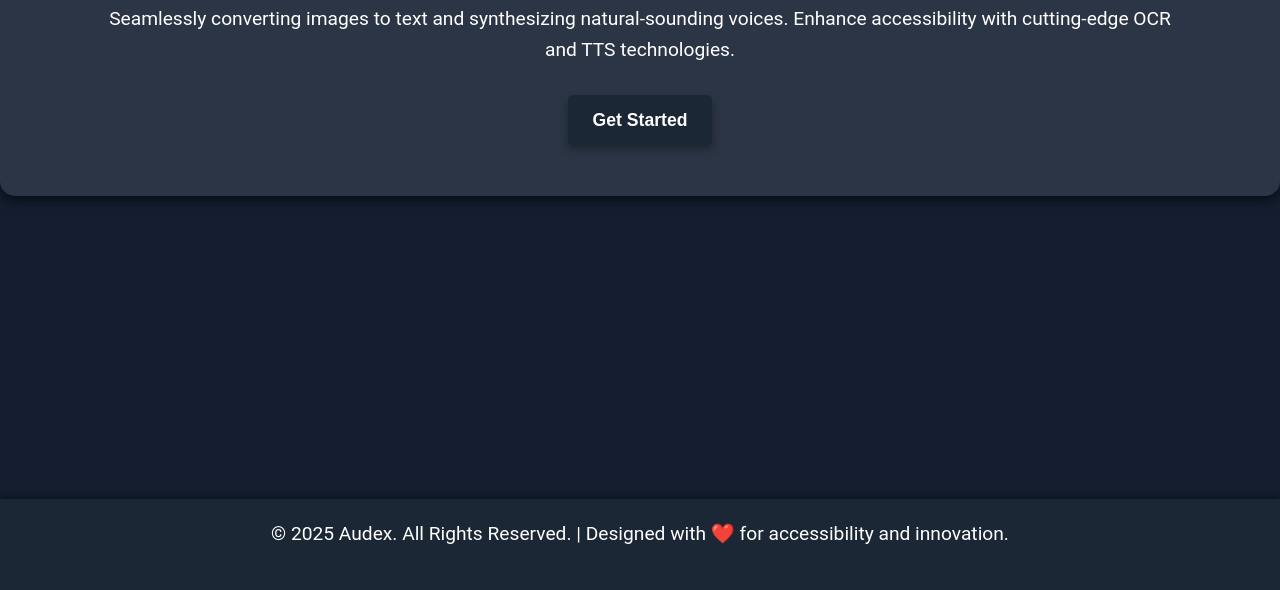
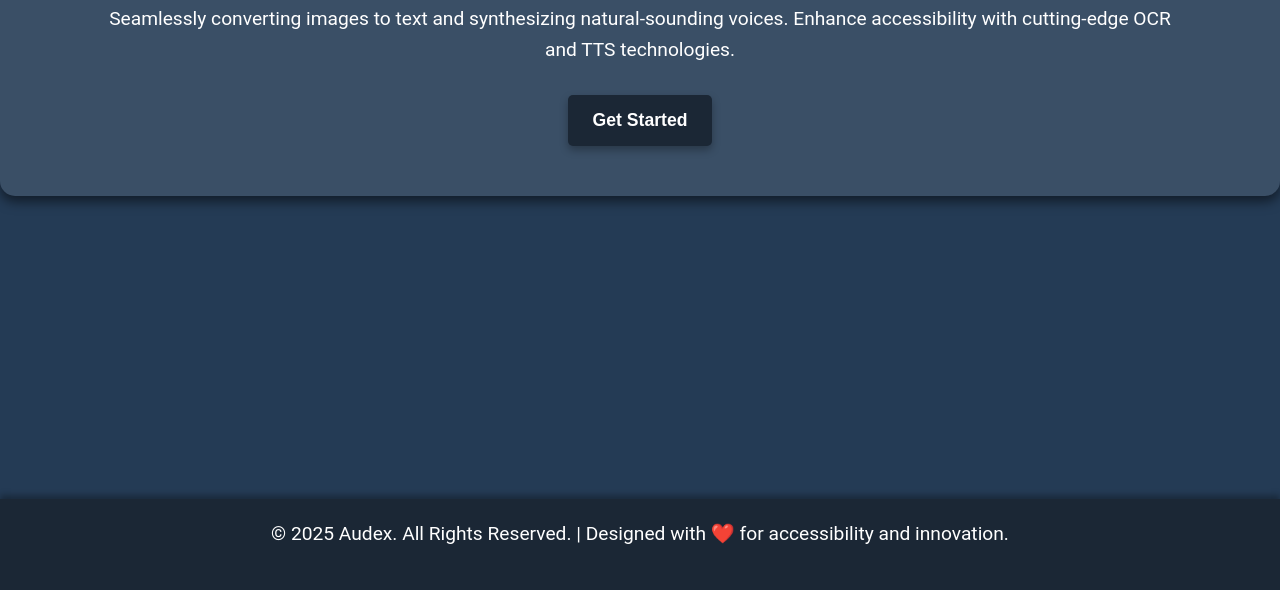
Before and after one commit to aumkeshchaudhary/AudeX_web, a plain HTML site: page index.html in a window 1280 px wide. Shown: the part 210-800 px from the top of the page. Drawn offline with nearby package versions, Linux system fonts and the light colour scheme.

Commit message:
Update index.css

```diff
--- a/index.css
+++ b/index.css
@@ -7,7 +7,7 @@
 
 body {
     font-family: 'Roboto', sans-serif;
-    background: #141E30; /* Ensure solid background */
+    background: #243B55; /* Changed to a solid blue color */
     color: #fff;
     display: flex;
     flex-direction: column;
```
